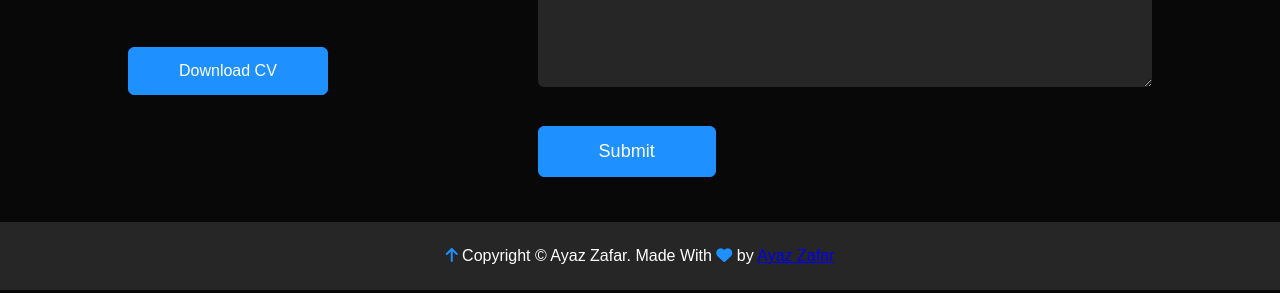
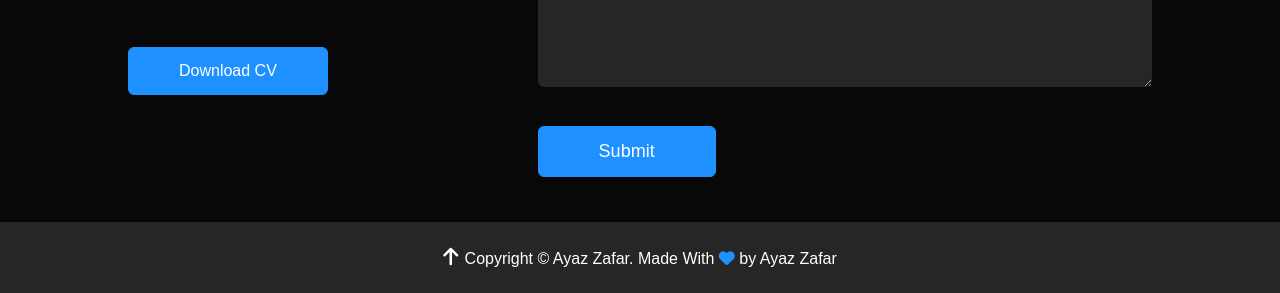
Before and after one commit to ayazzafar-com/ayazzafar.com, a plain HTML site: page ayazzafar.com/index.html in a window 1280 px wide. Shown: the part 3518-3811 px from the top of the page. Drawn offline with Linux system fonts and the light colour scheme.

Commit message:
Update style.css

```diff
--- a/ayazzafar.com/style.css
+++ b/ayazzafar.com/style.css
@@ -371,6 +371,28 @@ form .btn2{
     color: #1e90ff;
 }
 
+.copyright a{
+    text-decoration: none;
+    color: #fff;
+    transition: 0.5s;
+}
+
+.copyright a:hover{
+    color: #1e90ff;
+}
+
+.copyright .btn3 i{
+    color: #fff;
+    font-size: 20px;
+    margin-right: 2px;
+    transition: 0.5s;
+}
+
+.copyright .btn3 i:hover{
+    color: #1e90ff;
+}
+
+
 /* -----------------css for small screens---------------- */
 
 nav .fa-solid, .fas{
```
